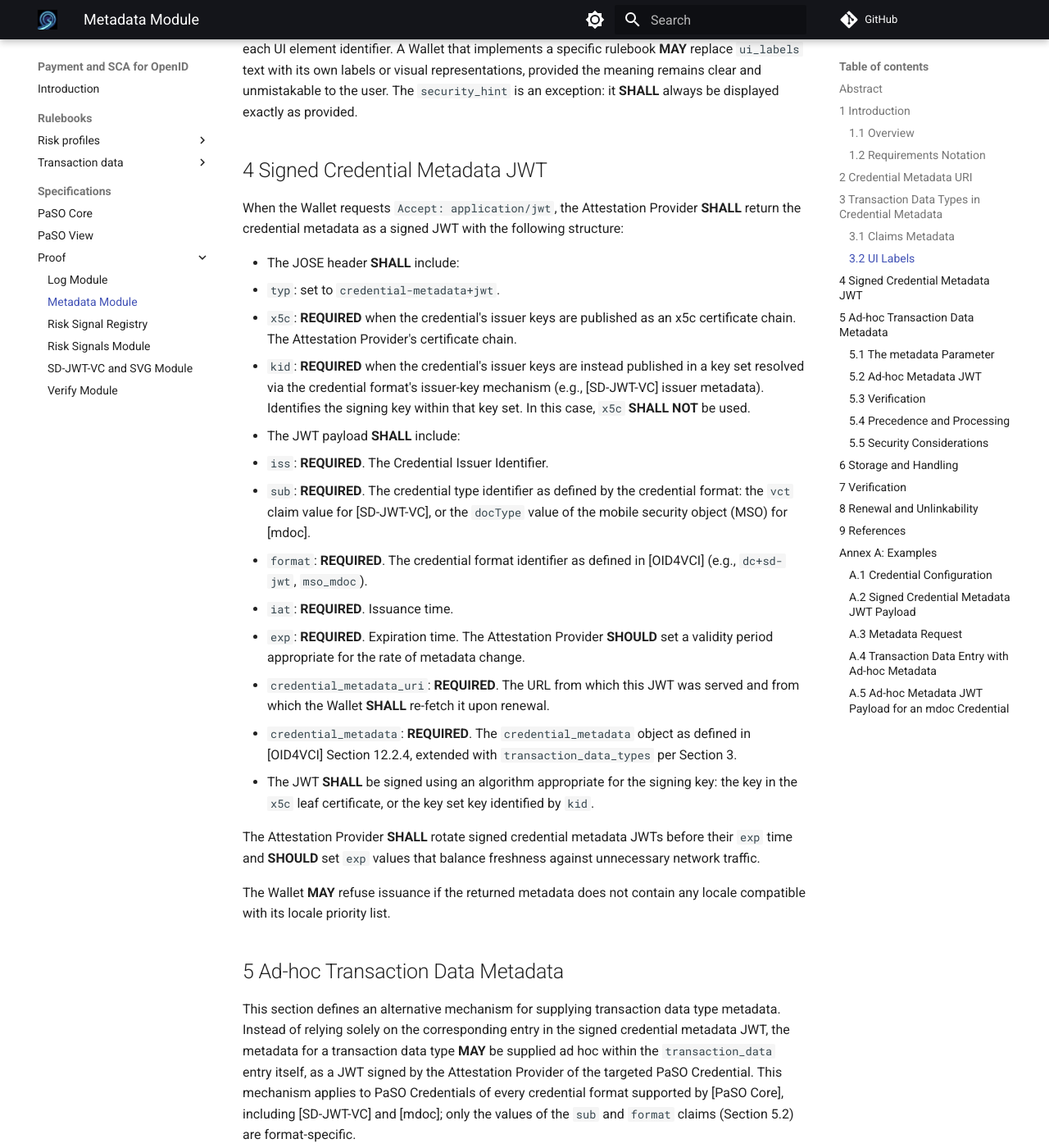
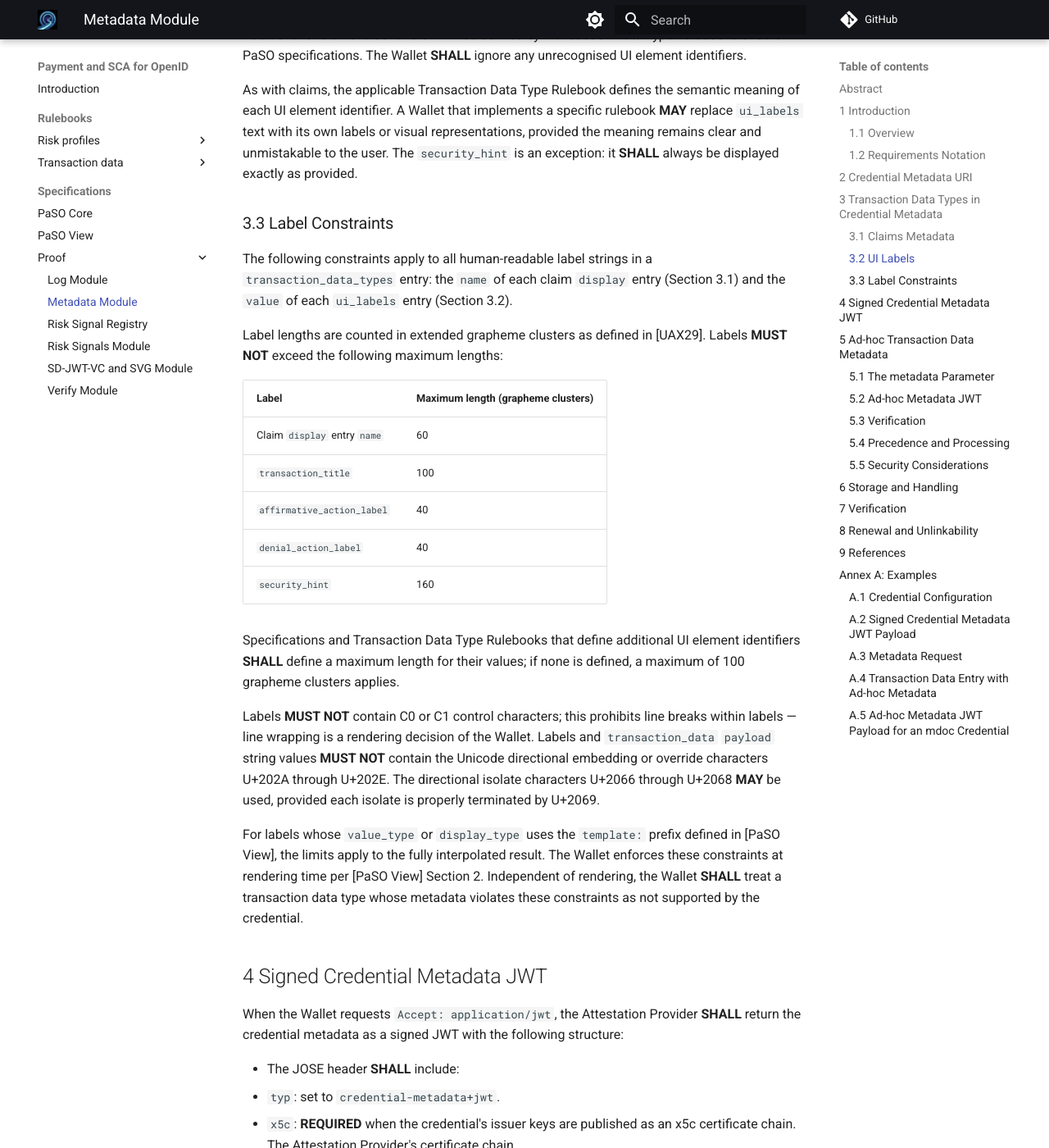
Before and after one commit to APTITUDE-Consortium/payments-and-sca-for-openid, an MkDocs documentation site: the page built from docs/specifications/proof/paso-proof-metadata.md, in a window 1280 px wide and 1400 px high, scrolled down 3723 px. Shown: the whole window at 82% size. Built offline with MkDocs 1.6.1 and Material for MkDocs 9.7.7, drawn with Linux system fonts in a browser that asks for light colours; comment, search, counter and statistics services are not loaded; the version menu is left out; some of the changed text lies outside the part shown.

Commit message:
Add label length limits and character constraints for transaction data metadata
Define Section 3.3 in PaSO Proof Metadata specifying maximum label lengths
(counted in grapheme clusters per UAX29) and prohibiting control characters
and directional override characters. Update PaSO View to require Wallets to
verify these constraints at rendering time, including for interpolated
template labels, and to exclude non-compliant transaction_data entries
rather than truncating labels.

```diff
--- a/docs/specifications/proof/paso-proof-metadata.md
+++ b/docs/specifications/proof/paso-proof-metadata.md
@@ -53,6 +53,7 @@ Each entry in `transaction_data_types` **MUST** supply metadata for each claim o
 - The `path` parameter resolves against the `transaction_data` `payload` object, not against the credential itself.
 - A `value_type` parameter (string) **MAY** be added to claim objects that have a `display` array. It indicates how the Wallet **SHALL** format the claim value for display. If omitted, the value is treated as plain text and **MUST** be a string. The `value_type` parameter **MUST NOT** be used on claims without a `display` array. The set of supported value types is defined by the applicable Transaction Data Type Rulebook or by other PaSO specifications.
 - A `display_type` parameter (string) **MAY** be added to `display` entry objects. It governs how the Wallet **SHALL** format the `name` text of that display entry, applying the same rendering rules as the corresponding `value_type` but to the label. If omitted, the label is plain text.
+- The `name` of each `display` entry is subject to the label constraints defined in Section 3.3.
 
 Claims that are relevant to the user's consent **MUST** include a `display` array with entries for the locales served in that signed JWT. Claims without a `display` array **MUST** be internal values irrelevant to the user's consent.
 
@@ -73,9 +74,31 @@ The following UI element identifiers are defined by this specification:
 - **`transaction_title`**: Title for the consent screen. If absent, the Wallet **MAY** provide its own.
 - **`security_hint`**: A security hint displayed to the user. When present, the Wallet **SHALL** display it exactly as provided and **SHALL NOT** alter or remove it.
 
+All `ui_labels` values are subject to the label constraints defined in Section 3.3.
+
 Additional UI element identifiers **MAY** be defined by Transaction Data Type Rulebooks or other PaSO specifications. The Wallet **SHALL** ignore any unrecognised UI element identifiers.
 
 As with claims, the applicable Transaction Data Type Rulebook defines the semantic meaning of each UI element identifier. A Wallet that implements a specific rulebook **MAY** replace `ui_labels` text with its own labels or visual representations, provided the meaning remains clear and unmistakable to the user. The `security_hint` is an exception: it **SHALL** always be displayed exactly as provided.
+
+### 3.3 Label Constraints
+
+The following constraints apply to all human-readable label strings in a `transaction_data_types` entry: the `name` of each claim `display` entry (Section 3.1) and the `value` of each `ui_labels` entry (Section 3.2).
+
+Label lengths are counted in extended grapheme clusters as defined in [UAX29]. Labels **MUST NOT** exceed the following maximum lengths:
+
+| Label                                | Maximum length (grapheme clusters) |
+|--------------------------------------|------------------------------------|
+| Claim `display` entry `name`         | 60                                 |
+| `transaction_title`                  | 100                                |
+| `affirmative_action_label`           | 40                                 |
+| `denial_action_label`                | 40                                 |
+| `security_hint`                      | 160                                |
+
+Specifications and Transaction Data Type Rulebooks that define additional UI element identifiers **SHALL** define a maximum length for their values; if none is defined, a maximum of 100 grapheme clusters applies.
+
+Labels **MUST NOT** contain C0 or C1 control characters; this prohibits line breaks within labels — line wrapping is a rendering decision of the Wallet. Labels and `transaction_data` `payload` string values **MUST NOT** contain the Unicode directional embedding or override characters U+202A through U+202E. The directional isolate characters U+2066 through U+2068 **MAY** be used, provided each isolate is properly terminated by U+2069.
+
+For labels whose `value_type` or `display_type` uses the `template:` prefix defined in [PaSO View], the limits apply to the fully interpolated result. The Wallet enforces these constraints at rendering time per [PaSO View] Section 2. Independent of rendering, the Wallet **SHALL** treat a transaction data type whose metadata violates these constraints as not supported by the credential.
 
 ## 4 Signed Credential Metadata JWT
 
@@ -210,12 +233,14 @@ Credential metadata retrieval **SHALL NOT** be linkable to credential usage. The
 | Reference   | Description                                                                                                                |
 |-------------|----------------------------------------------------------------------------------------------------------------------------|
 | [PaSO Core] | [PaSO Core](../paso-core.md)                                                                                               |
+| [PaSO View] | [PaSO View](../paso-view.md)                                                                                               |
 | [OID4VP]    | [OpenID for Verifiable Presentations 1.0](https://openid.net/specs/openid-4-verifiable-presentations-1_0.html)             |
 | [OID4VCI]   | [OpenID for Verifiable Credential Issuance 1.0](https://openid.net/specs/openid-4-verifiable-credential-issuance-1_0.html) |
 | [RFC2119]   | [RFC 2119 — Key words for use in RFCs](https://www.rfc-editor.org/rfc/rfc2119.html)                                        |
 | [RFC8174]   | [RFC 8174 — Ambiguity of Uppercase vs Lowercase in RFC 2119 Key Words](https://www.rfc-editor.org/rfc/rfc8174.html)        |
 | [RFC5646]   | [RFC 5646 — Tags for Identifying Languages](https://www.rfc-editor.org/rfc/rfc5646.html)                                   |
 | [SD-JWT-VC] | [SD-JWT-based Verifiable Credentials](https://datatracker.ietf.org/doc/draft-ietf-oauth-sd-jwt-vc/)                        |
+| [UAX29]     | [Unicode Standard Annex #29 — Unicode Text Segmentation](https://www.unicode.org/reports/tr29/)                            |
 | [mdoc]      | [ISO/IEC 18013-5:2021 — Mobile driving licence application](https://www.iso.org/standard/69084.html)                       |
 
 ## Annex A: Examples
```
Also changed, not shown: docs/specifications/paso-view.md (+3 -1 lines).
